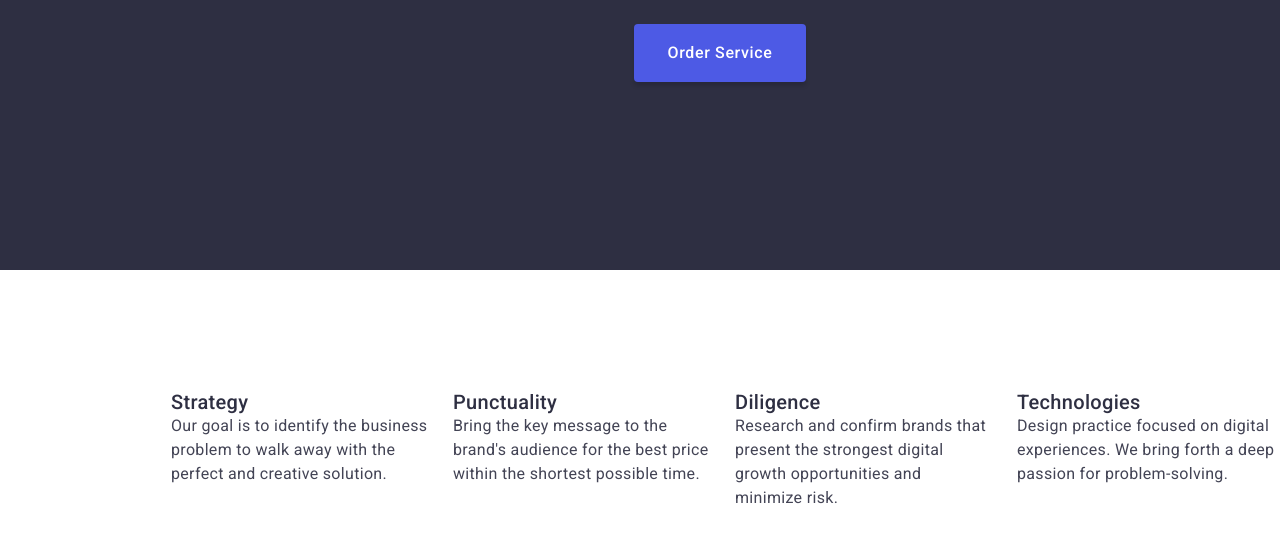
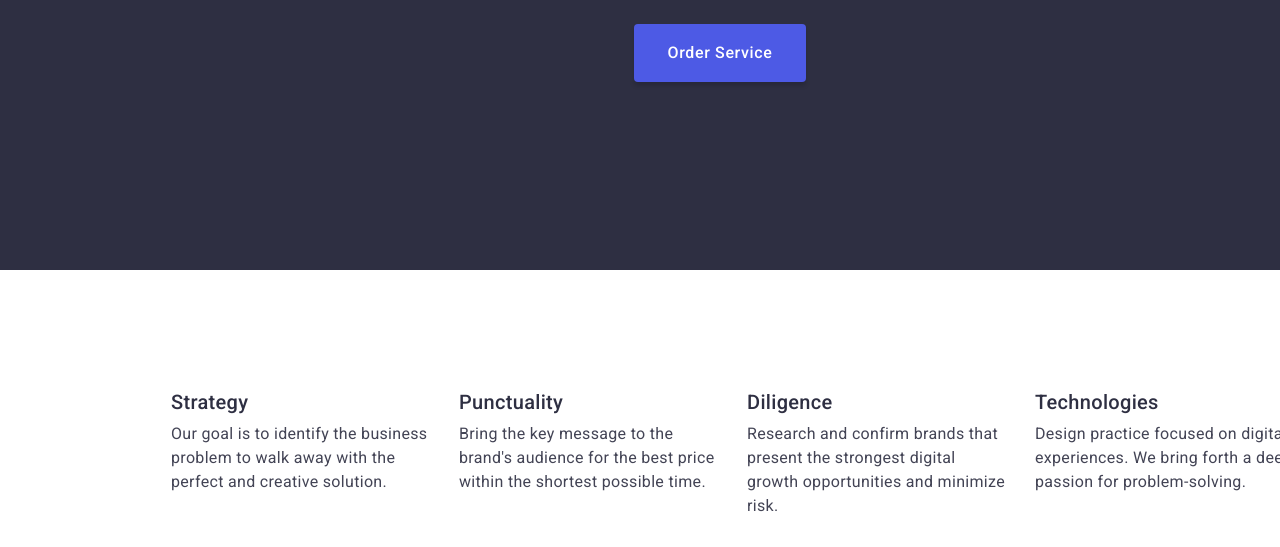
Before and after one commit to olgafrostpl/goit-markup-hw-03, a plain HTML site: page index.html in a window 1280 px wide. Shown: the part 405-952 px from the top of the page. Drawn offline with nearby package versions, Linux system fonts and the light colour scheme.

Commit message:
add div class="f-description">

```diff
--- a/css/styles.css
+++ b/css/styles.css
@@ -187,13 +187,20 @@ img {
   flex-wrap: wrap;
 }
 
-.feature-list .item {
-  max-width: 264px;
+.feature-item {
   flex-basis: calc(100% / 4 - var(--card-set-gap));
   margin-right: var(--card-set-gap);
 }
-.feature-list .item:last-child {
+.feature-item:last-child {
   margin-right: 0;
+}
+.f-description > .items-header {
+  margin-bottom: 8px;
+}
+.feature-text {
+}
+.f-description {
+  width: 264px;
 }
 /* PRODUCTS */
 
--- a/index.html
+++ b/index.html
@@ -63,33 +63,43 @@
         <div class="container">
           <h2 class="visually-hidden">features</h2>
           <ul class="feature-list list">
-            <li class="item">
+            <li class="feature-item">
+              <div class="f-description">
                 <h3 class="items-header">Strategy</h3>
-              <p>
+                <p class="feature-text">
                   Our goal is to identify the business problem to walk away with
                   the perfect and creative solution.
                 </p>
+              </div>
             </li>
-            <li class="item">
+            <li class="feature-item">
+              <div class="f-description">
                 <h3 class="items-header">Punctuality</h3>
-              <p>
-                Bring the key message to the brand's audience for the best price
-                within the shortest possible time.
+                <p class="feature-text">
+                  Bring the key message to the brand's audience for the best
+                  price within the shortest possible time.
                 </p>
+              </div>
             </li>
-            <li class="item">
+
+            <li class="feature-item">
+              <div class="f-description">
                 <h3 class="items-header">Diligence</h3>
-              <p>
+                <p class="feature-text">
                   Research and confirm brands that present the strongest digital
                   growth opportunities and minimize risk.
                 </p>
+              </div>
             </li>
-            <li class="item">
+
+            <li class="feature-item">
+              <div class="f-description">
                 <h3 class="items-header">Technologies</h3>
-              <p>
-                Design practice focused on digital experiences. We bring forth a
-                deep passion for problem-solving.
+                <p class="feature-text">
+                  Design practice focused on digital experiences. We bring forth
+                  a deep passion for problem-solving.
                 </p>
+              </div>
             </li>
           </ul>
         </div>
```
Lines whose indentation alone changed are shown as unchanged.
